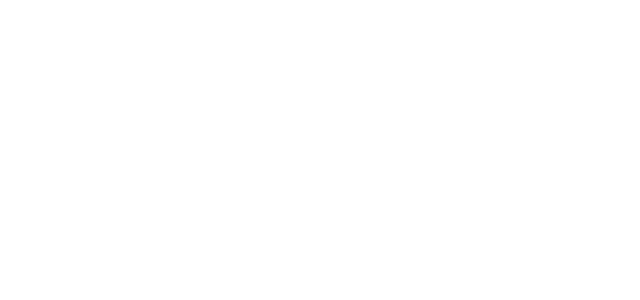
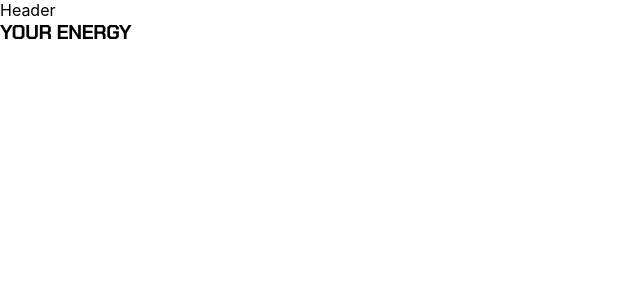
Before and after one commit to lizaklimova/energy_react-app, a React (Create React App) app: page / in a window 1280 px wide. Shown: the top 300 px of the page, without its empty margins (0-640 px from the left). Built offline with nearby package versions, Linux system fonts and the light colour scheme.

Commit message:
created sprite and add logo icon

```diff
--- a/src/components/SharedHeader/Logo.jsx
+++ b/src/components/SharedHeader/Logo.jsx
@@ -1,12 +1,15 @@
 import { Link } from 'react-router-dom';
-import sprite from 'img/icons.svg';
+import sprite from 'img/sprite.svg';
+import { LogoIcon } from './Logo.styled';
 
 const Logo = () => {
   return (
     <Link to="/">
-      <svg width="132" height="24">
-        <use href="sprite#icon-logo"></use>
-      </svg>
+      <LogoIcon>
+        <svg width="132" height="24">
+          <use href={`${sprite}#icon-logo`}></use>
+        </svg>
+      </LogoIcon>
     </Link>
   );
 };
--- a/src/components/SharedHeader/Logo.styled.jsx
+++ b/src/components/SharedHeader/Logo.styled.jsx
@@ -0,0 +1,12 @@
+import { styled } from 'styled-components';
+
+export const LogoIcon = styled.div`
+  display: flex;
+  align-items: center;
+  justify-content: space-between;
+
+  &:hover,
+  &:focus {
+    filter: drop-shadow(-1px 1px 5px rgb(9, 129, 21));
+  }
+`;
--- a/src/components/SharedHeader/SharedHeader.jsx
+++ b/src/components/SharedHeader/SharedHeader.jsx
@@ -1,5 +1,12 @@
+import Logo from './Logo';
+
 const SharedHeader = () => {
-  return <header>Header</header>;
+  return (
+    <header>
+      Header
+      <Logo />
+    </header>
+  );
 };
 
 export default SharedHeader;
--- a/src/index.js
+++ b/src/index.js
@@ -6,7 +6,7 @@ import './index.css';
 
 ReactDOM.createRoot(document.getElementById('root')).render(
   <React.StrictMode>
-    <BrowserRouter basename="/energy_react-app">
+    <BrowserRouter basename="/">
       <App />
     </BrowserRouter>
   </React.StrictMode>
```
Also changed, not shown: src/img/icons.svg (deleted), src/img/sprite.svg (added).
